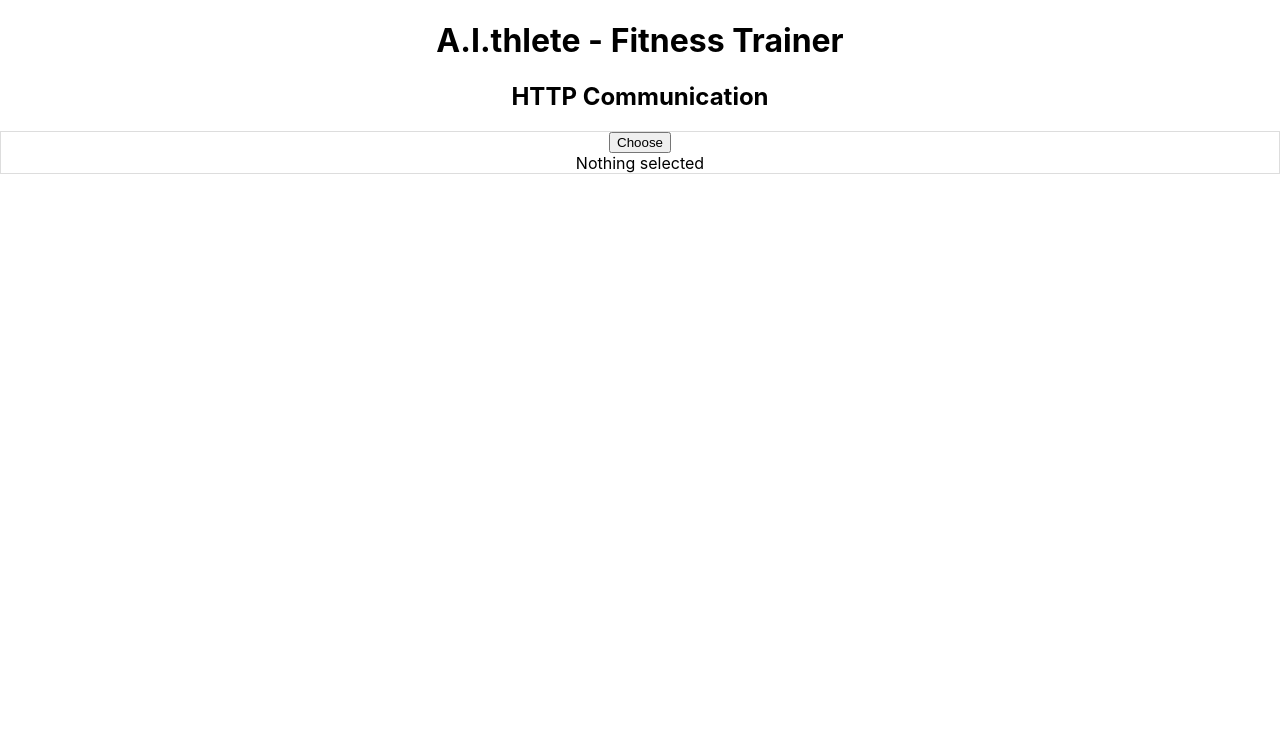
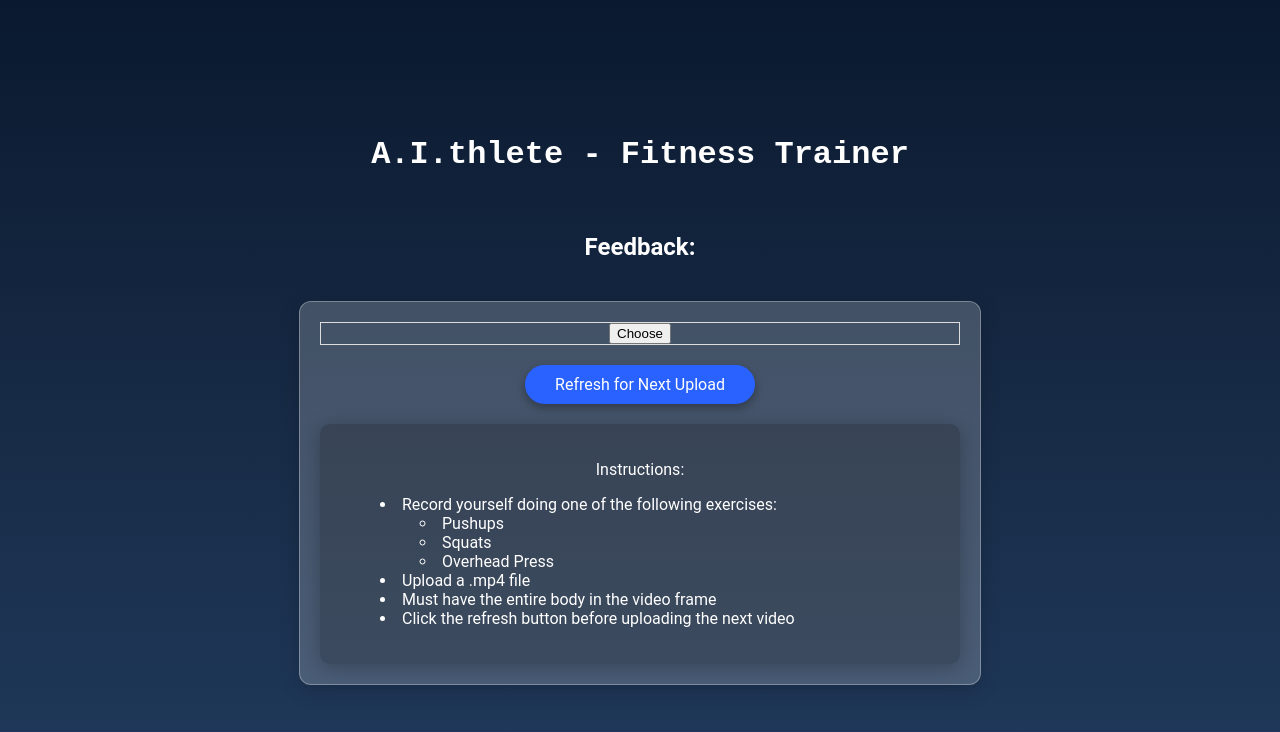
Before and after one commit to tejpooni/FormDetection-ML, a React (Create React App) app in the folder client/ml-exercise-trainer/: page / in a window 1280 px wide. Shown: the top 732 px of the page. Built offline with nearby package versions, Linux system fonts and the light colour scheme; no server answers.

Commit message:
frontend revamp

```diff
--- a/client/ml-exercise-trainer/src/App.js
+++ b/client/ml-exercise-trainer/src/App.js
@@ -5,10 +5,69 @@ import { io } from "socket.io-client";
 import { useEffect, useState } from "react";
 import VideoInput from "./components/VideoInput.tsx";
 
+// Styles object for consistency and cleaner JSX
+const styles = {
+  app: {
+    display: "flex",
+    flexDirection: "column",
+    justifyContent: "center",
+    alignItems: "center",
+    height: "100vh",
+    background:
+      "linear-gradient(180deg, #0a192f 0%, #172a45 50%, #203a5c 100%)",
+    color: "white",
+    fontSize: "16px",
+    fontFamily: "Roboto, sans-serif",
+    textAlign: "center", // Center align text for all children
+  },
+  container: {
+    width: "80%",
+    maxWidth: "640px",
+    padding: "20px",
+    marginTop: "20px",
+    borderRadius: "12px",
+    boxShadow: "0px 4px 20px rgba(0, 0, 0, 0.2)",
+    backgroundColor: "rgba(255, 255, 255, 0.2)",
+    border: "1px solid rgba(255, 255, 255, 0.3)",
+  },
+  instructions: {
+    marginTop: "20px",
+    padding: "20px",
+    borderRadius: "10px",
+    background: "rgba(0, 0, 0, 0.2)",
+    boxShadow: "0px 4px 20px rgba(0, 0, 0, 0.25)",
+    width: "100%", // Use full width of the container for centering
+    maxWidth: "640px",
+    boxSizing: "border-box", // Include padding in width calculation
+  },
+  button: {
+    marginTop: "20px",
+    padding: "10px 30px",
+    fontSize: "16px",
+    fontFamily: "Roboto, sans-serif",
+    color: "#fff",
+    background: "#2962ff",
+    border: "none",
+    borderRadius: "50px",
+    boxShadow: "0px 4px 10px rgba(0, 0, 0, 0.3)",
+    cursor: "pointer",
+    transition: "background 0.3s",
+    alignSelf: "center", // Align button itself to center within flex container
+  },
+  list: {
+    textAlign: "left", // Align list items to the left for better readability
+    listStylePosition: "inside", // Ensure bullets/numbers are inside the content flow
+  },
+};
+
 function App() {
   const [socketInstance, setSocketInstance] = useState("");
   const [loading, setLoading] = useState(true);
   const [buttonStatus, setButtonStatus] = useState(false);
+
+  const refreshPage = () => {
+    window.location.reload();
+  };
 
   const handleClick = () => {
     if (buttonStatus === false) {
@@ -46,12 +105,39 @@ function App() {
   }, [buttonStatus]);
 
   return (
-    <div className="App">
-      <h1>A.I.thlete - Fitness Trainer</h1>
-      <div className="line">
+    <div className="App" style={styles.app}>
+      <h1
+        style={{
+          fontFamily: "Roboto Mono, monospace",
+          fontWeight: "bold",
+          marginBottom: "40px",
+        }}
+      >
+        A.I.thlete - Fitness Trainer
+      </h1>
+      <div>
         <HttpCall />
       </div>
-      <VideoInput onClick={VideoInput.handleFileChange} />
+      <div style={styles.container}>
+        <VideoInput onClick={VideoInput.handleFileChange} />
+        <button onClick={refreshPage} style={styles.button}>
+          Refresh for Next Upload
+        </button>
+        <div style={styles.instructions}>
+          <p>Instructions:</p>
+          <ul style={styles.list}>
+            <li>Record yourself doing one of the following exercises:</li>
+            <ul>
+              <li>Pushups</li>
+              <li>Squats</li>
+              <li>Overhead Press</li>
+            </ul>
+            <li>Upload a .mp4 file</li>
+            <li>Must have the entire body in the video frame</li>
+            <li>Click the refresh button before uploading the next video</li>
+          </ul>
+        </div>
+      </div>
     </div>
   );
 }
--- a/client/ml-exercise-trainer/src/components/HttpCall.jsx
+++ b/client/ml-exercise-trainer/src/components/HttpCall.jsx
@@ -16,7 +16,7 @@ export default function HttpCall() {
   });
   return (
     <>
-      <h2>HTTP Communication</h2>
+      <h2 style={{ fontFamily: "Roboto, sans-serif" }}>Feedback:</h2>
       <h3 className="http">{data}</h3>
     </>
   );
--- a/client/ml-exercise-trainer/src/components/VideoInput.tsx
+++ b/client/ml-exercise-trainer/src/components/VideoInput.tsx
@@ -30,20 +30,22 @@ const VideoInput: React.FC<VideoInputProps> = (props) => {
       let res = await response.json();
       if (res.status !== 1) {
         alert("Error uploading file");
-      }else {
-        const processedVideoUrl = new URL(res.video_url, window.location.origin).href;
-        axios.get('/get_vid', {
-          headers:{
-            "Content-Type": "video/mp4"
-          },
-          responseType: "blob",
-        }).then((response) => {
-          console.log(response.data);
-          const videoURL = URL.createObjectURL(response.data);
-          setSource(videoURL)
-        })
-
-    }
+      } else {
+        const processedVideoUrl = new URL(res.video_url, window.location.origin)
+          .href;
+        axios
+          .get("/get_vid", {
+            headers: {
+              "Content-Type": "video/mp4",
+            },
+            responseType: "blob",
+          })
+          .then((response) => {
+            console.log(response.data);
+            const videoURL = URL.createObjectURL(response.data);
+            setSource(videoURL);
+          });
+      }
     }
   };
 
@@ -79,7 +81,7 @@ const VideoInput: React.FC<VideoInputProps> = (props) => {
         />
       )}
       {/* <div>{source ? <a href={source} target="_blank">Download Processed Video</a> : "Nothing selected"}</div> */}
-      <div>{source || "Nothing selected"}</div>
+      {/* <div>{source || "Nothing selected"}</div> */}
     </div>
   );
 };
```
